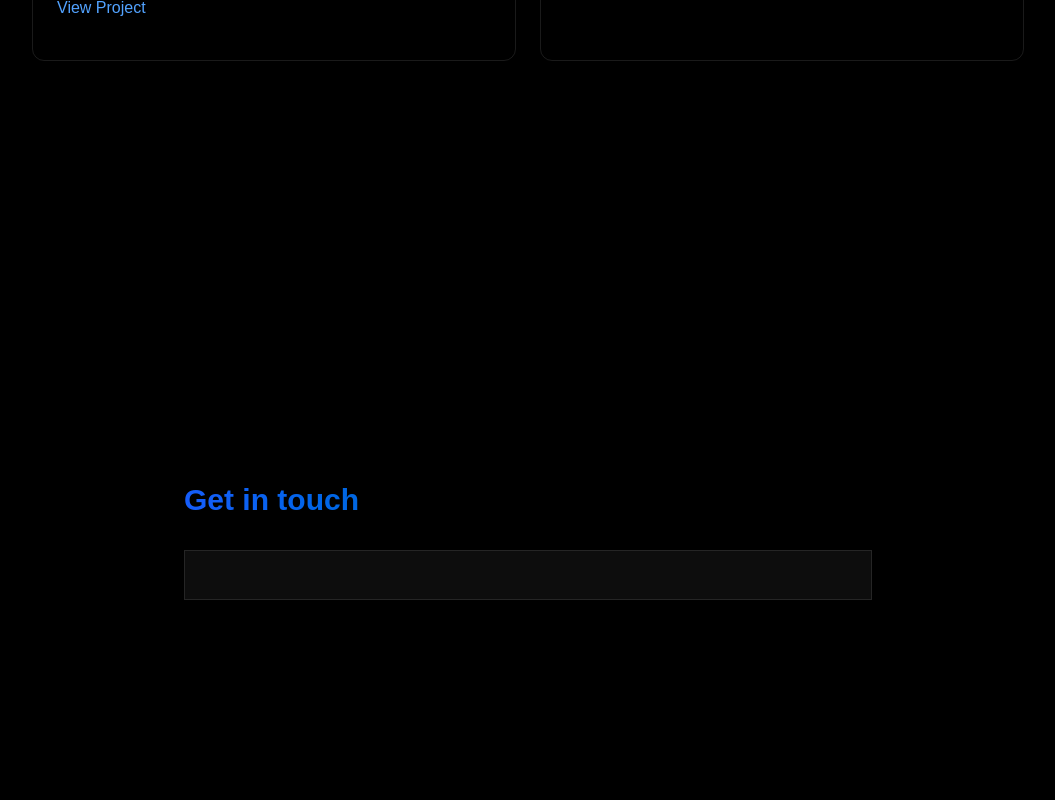
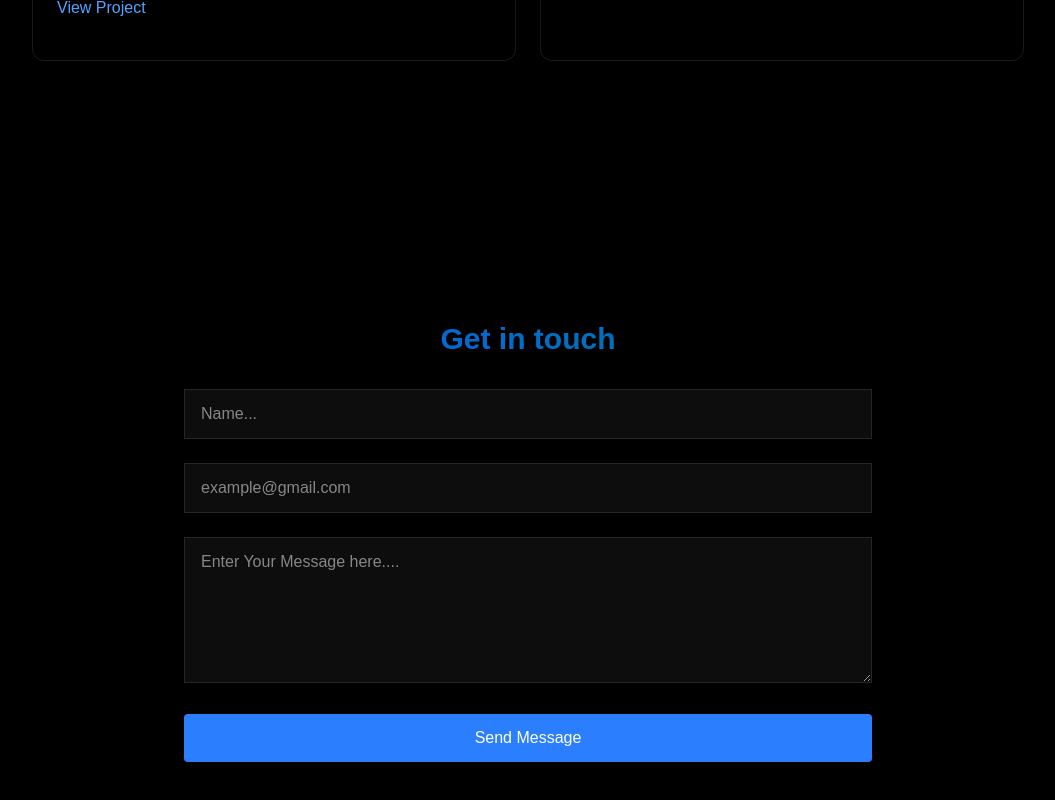
Before and after one commit to codingcat40/portfolio, a React (Vite) app: page / in a window 1280 px wide. Shown: the part 3221-4021 px from the top of the page, without its empty margins (112-1167 px from the left). Built offline with nearby package versions, Linux system fonts and the light colour scheme.

Commit message:
Contact Form finished

```diff
--- a/src/components/Contact.jsx
+++ b/src/components/Contact.jsx
@@ -9,7 +9,7 @@
       <RevealOnScroll>
         <div className="px-4 w-180">
           <h2
-            className="text-3xl font-bold mb-8
+            className="text-3xl font-bold mb-8 text-center
         bg-gradient-to-r from-blue-600 to-cyan-700 text-transparent
         bg-clip-text"
           >
@@ -17,9 +17,44 @@
           </h2>
           <form className="space-y-6">
             <div className="relative">
-              <input type="text" id="name" name="name" required className="w-full bg-white/5 border border-white/10 px-4 py-3 text-white transition focus:outline-none focus:border-blu-500 focus:bg-blue-500/5"/>
+              <input
+                type="text"
+                id="name"
+                name="name"
+                required
+                className="w-full bg-white/5 border border-white/10 px-4 py-3 text-white transition focus:outline-none focus:border-blu-500 focus:bg-blue-500/5"
+                placeholder="Name..."
+              />
+            </div>
 
+            <div className="relative">
+              <input
+                type="email"
+                id="email"
+                name="email"
+                required
+                className="w-full bg-white/5 border border-white/10 px-4 py-3 text-white transition focus:outline-none focus:border-blu-500 focus:bg-blue-500/5"
+                placeholder="example@gmail.com"
+              />
             </div>
+
+            <div className="relative">
+              <textarea
+                id="name"
+                name="name"
+                required
+                rows={5}
+                className="w-full bg-white/5 border border-white/10 px-4 py-3 text-white transition focus:outline-none focus:border-blu-500 focus:bg-blue-500/5"
+                placeholder="Enter Your Message here...."
+              />
+            </div>
+
+            <button
+              type="submit"
+              className="w-full bg-blue-500 text-white py-3 px-6 rounded font-medium transition relative overflow-hidden hover:-translate-y-0.5 hover:shadow-lg cursor-pointer"
+            >
+              Send Message
+            </button>
           </form>
         </div>
       </RevealOnScroll>
--- a/src/components/Projects.jsx
+++ b/src/components/Projects.jsx
@@ -11,7 +11,7 @@
       <RevealOnScroll>
       <div className="max-w-5xl mx-auto px-4">
         <h2
-          className="text-3xl font-bold mb-8
+          className="text-3xl text-center font-bold mb-8
         bg-gradient-to-r from-blue-600 to-cyan-700 text-transparent
         bg-clip-text"
         >
```
